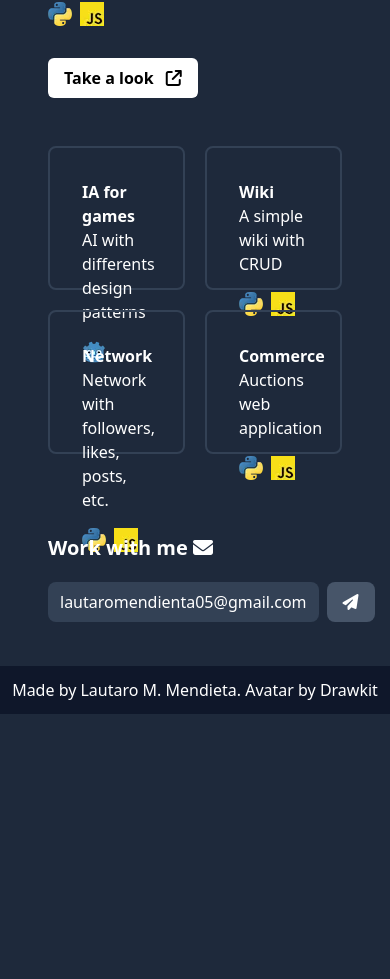
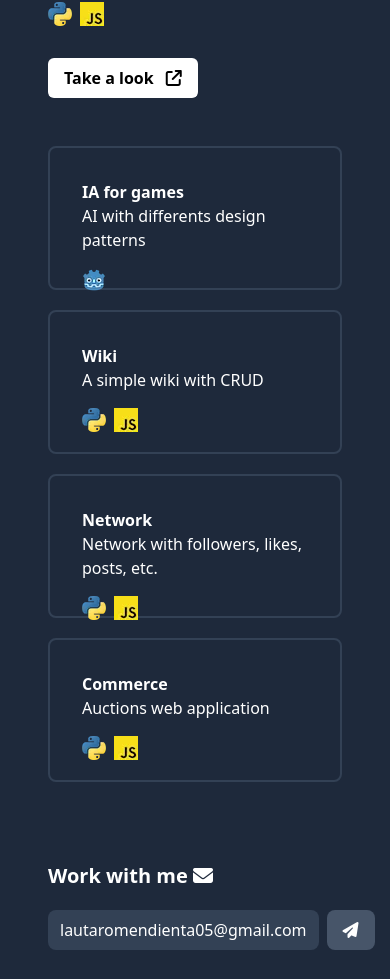
Before and after one commit to lautaromendieta18/portfolio, a React (Vite) app: page / in a window 390 px wide. Shown: the part 2192-3171 px from the top of the page. Before the commit the page ends 2906 px from the top, so only its background shows below. Built offline with nearby package versions, Linux system fonts and the light colour scheme.

Commit message:
Fix grid

```diff
--- a/src/App.jsx
+++ b/src/App.jsx
@@ -98,7 +98,7 @@
             A Flask web application made for a gym. It has a users system, an
             admin system and a schedule management system.
           </ProjectPreview>
-          <section className="grid grid-cols-2 gap-5">
+          <section className="grid grid-cols-1 md:grid-cols-2 gap-5">
             <MinorProject title="IA for games" icons={<GodotIcon />}>
               AI with differents design patterns
             </MinorProject>
```
